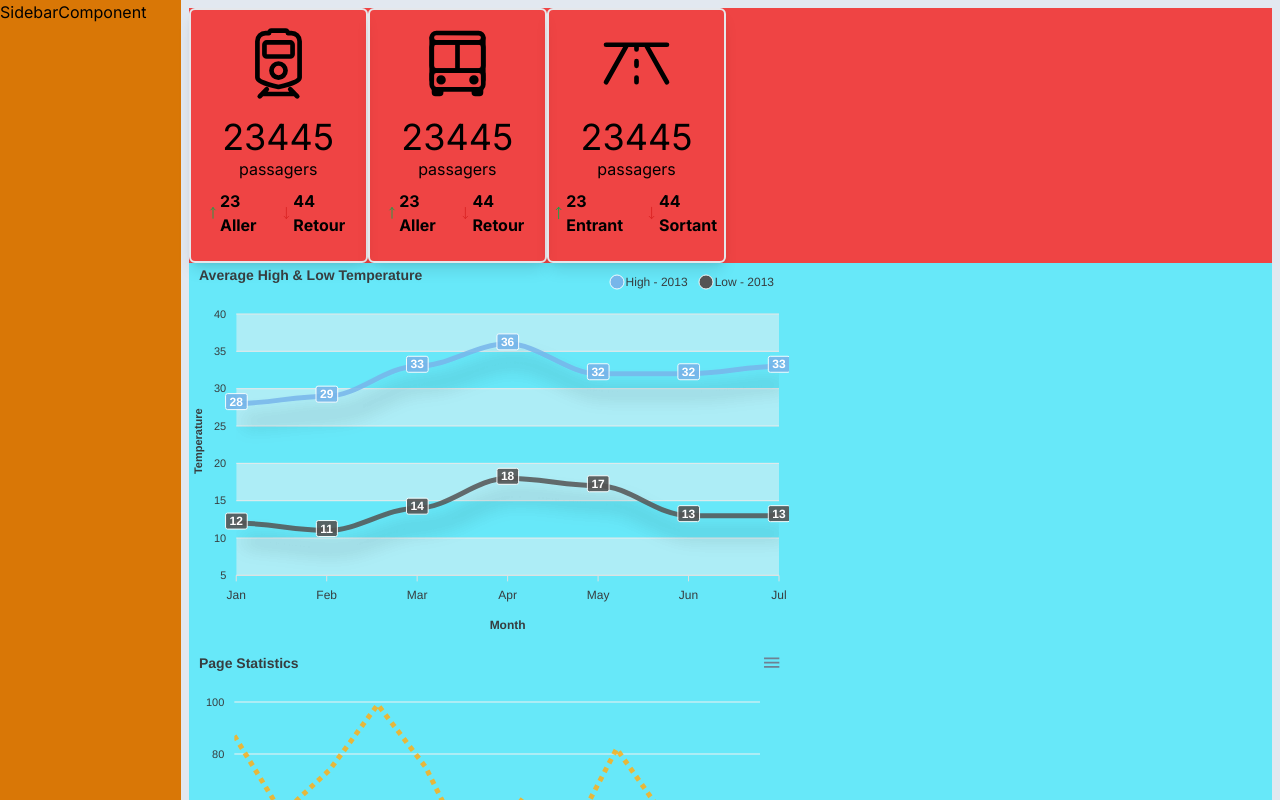
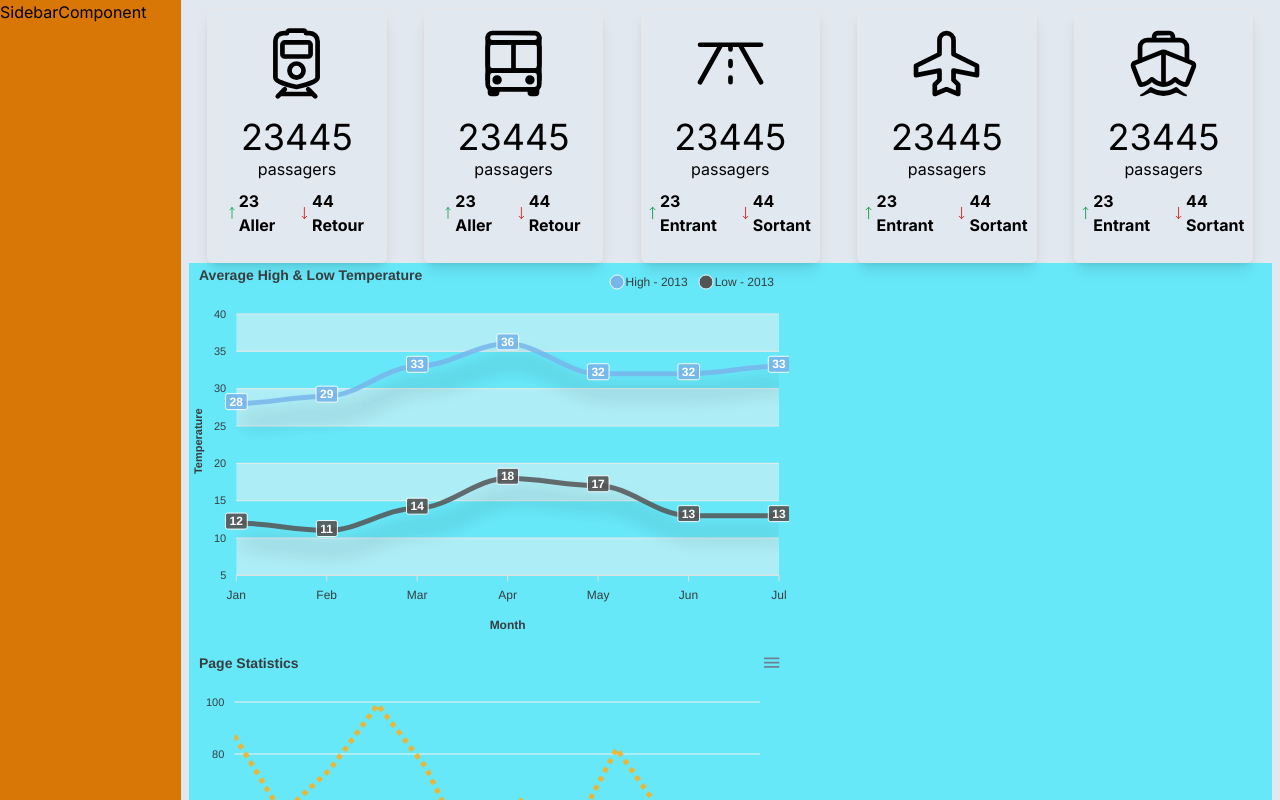
Before and after one commit to alphacpc/TRAFIC-SN-DK, a Next.js app in the folder ui/: page / in a window 1280 px wide. Shown: the top 800 px of the page. Built offline with nearby package versions, Linux system fonts and the light colour scheme.

Commit message:
added other trafic

```diff
--- a/ui/src/app/page.tsx
+++ b/ui/src/app/page.tsx
@@ -1,7 +1,7 @@
 import Image from 'next/image'
-import { IoTrainOutline, IoBusOutline } from "react-icons/io5";
-import { PiRoadHorizon } from "react-icons/pi";
-import { HiOutlineArrowLongDown, HiOutlineArrowLongUp } from "react-icons/hi2";
+import { IoTrainOutline, IoBusOutline, IoBoatOutline } from "react-icons/io5";
+import { IoIosAirplane } from "react-icons/io";
+import { PiRoadHorizon, PiAirplane } from "react-icons/pi";
 import LineDashedChart from '../components/charts/LineDashedChart';
 import ColumnBasicChart from '../components/charts/ColumnBasicChart';
 import ColumnStrackedChart from '../components/charts/ColumnStackedChart';
@@ -19,27 +19,32 @@ export default function Home() {
       </aside>
 
       <section className="p-2 bg-slate-200">
-        <div className="flex flex- bg-red-500">
+        <div className="flex flex-wrap justify-around">
           <PanelStatCompoment IconTitle={<IoTrainOutline size={75}/>} title="passagers"
             count_glo={23445} count_in={23} label_in="Aller"
             count_out={44} label_out="Retour"
-            IconIn={<HiOutlineArrowLongUp className="text-green-600" size={20} /> }
-            IconOut={<HiOutlineArrowLongDown className="text-red-600" size={20} />}
           />
 
           <PanelStatCompoment IconTitle={<IoBusOutline size={75}/>} title="passagers"
             count_glo={23445} count_in={23} label_in="Aller"
             count_out={44} label_out="Retour"
-            IconIn={<HiOutlineArrowLongUp className="text-green-600" size={20} /> }
-            IconOut={<HiOutlineArrowLongDown className="text-red-600" size={20} />}
           />
 
           <PanelStatCompoment IconTitle={<PiRoadHorizon size={75}/>} title="passagers"
             count_glo={23445} count_in={23} label_in="Entrant"
             count_out={44} label_out="Sortant"
-            IconIn={<HiOutlineArrowLongUp className="text-green-600" size={20} /> }
-            IconOut={<HiOutlineArrowLongDown className="text-red-600" size={20} />}
           />
+
+          <PanelStatCompoment IconTitle={<PiAirplane size={75}/>} title="passagers"
+            count_glo={23445} count_in={23} label_in="Entrant"
+            count_out={44} label_out="Sortant"
+          />
+
+          <PanelStatCompoment IconTitle={<IoBoatOutline size={75}/>} title="passagers"
+            count_glo={23445} count_in={23} label_in="Entrant"
+            count_out={44} label_out="Sortant"
+          />
+
         </div>
 
 
--- a/ui/src/components/PanelStatCompoment.tsx
+++ b/ui/src/components/PanelStatCompoment.tsx
@@ -9,8 +9,6 @@ type PanelStatComponentProps = {
         label_in: string;
         count_out: number;
         label_out: string;
-        IconIn: ReactNode;
-        IconOut: ReactNode;
         IconTitle: ReactNode;
 };
 
@@ -18,13 +16,12 @@ const PanelStatCompoment : FC<PanelStatComponentProps> = (
         {
                 title, count_glo, count_in,
                 label_in, count_out, label_out,
-                IconIn, IconOut, IconTitle
+                IconTitle
         }) => {
                 return (
                         <div className="div-panel-stat-trafic w-[14vw] border-2 border-bla rounded-md shadow-lg p-4
                                 flex flex-col items-center justify-center">
 
-                                {/* <IoTrainOutline size={75}/> */}
                                 {IconTitle}
 
                                 <p className="text-4xl mt-4">{count_glo}</p>
@@ -33,14 +30,12 @@ const PanelStatCompoment : FC<PanelStatComponentProps> = (
                                 <div className="flex items-center">
 
                                         <div className="p-2 flex items-center">
-                                        {/* <HiOutlineArrowLongUp className="text-green-600" size={20} /> */}
-                                        {IconIn}
+                                                <HiOutlineArrowLongUp className="text-green-600" size={20} />
                                                 <span className="font-bold">{`${count_in} ${label_in}`}</span>
                                         </div>
 
                                         <div className="p-2 flex items-center">
-                                        {/* <HiOutlineArrowLongDown className="text-red-600" size={20} /> */}
-                                        {IconOut}
+                                                <HiOutlineArrowLongDown className="text-red-600" size={20} />
                                                 <span className="font-bold">{`${count_out} ${label_out}`}</span>
                                         </div>
 
```
Lines whose indentation alone changed are shown as unchanged.
